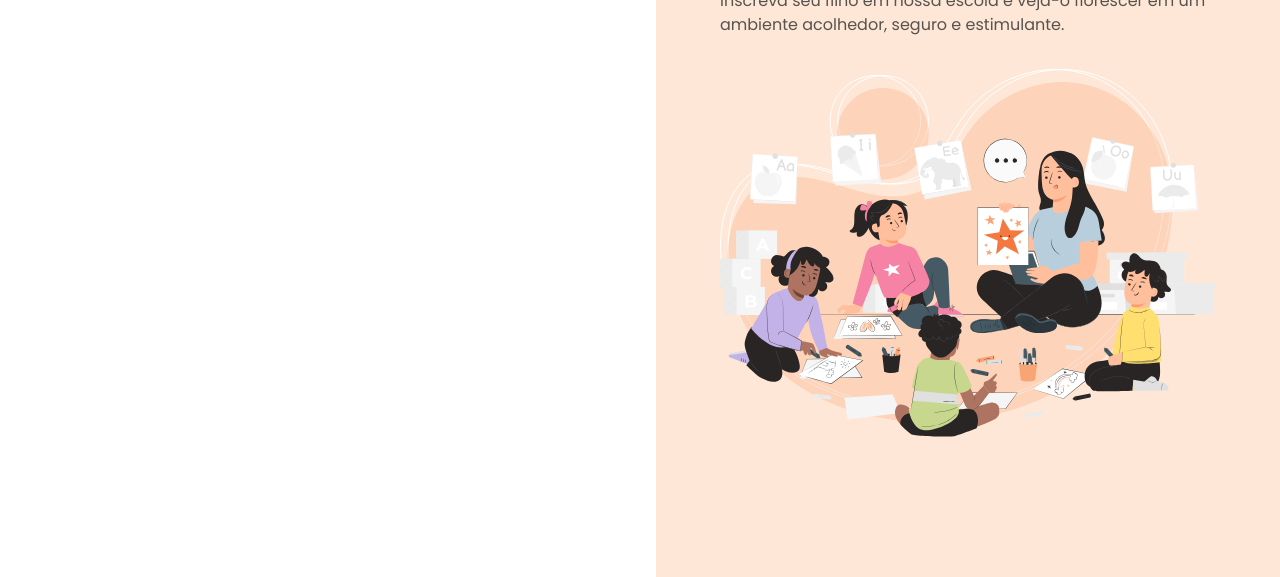
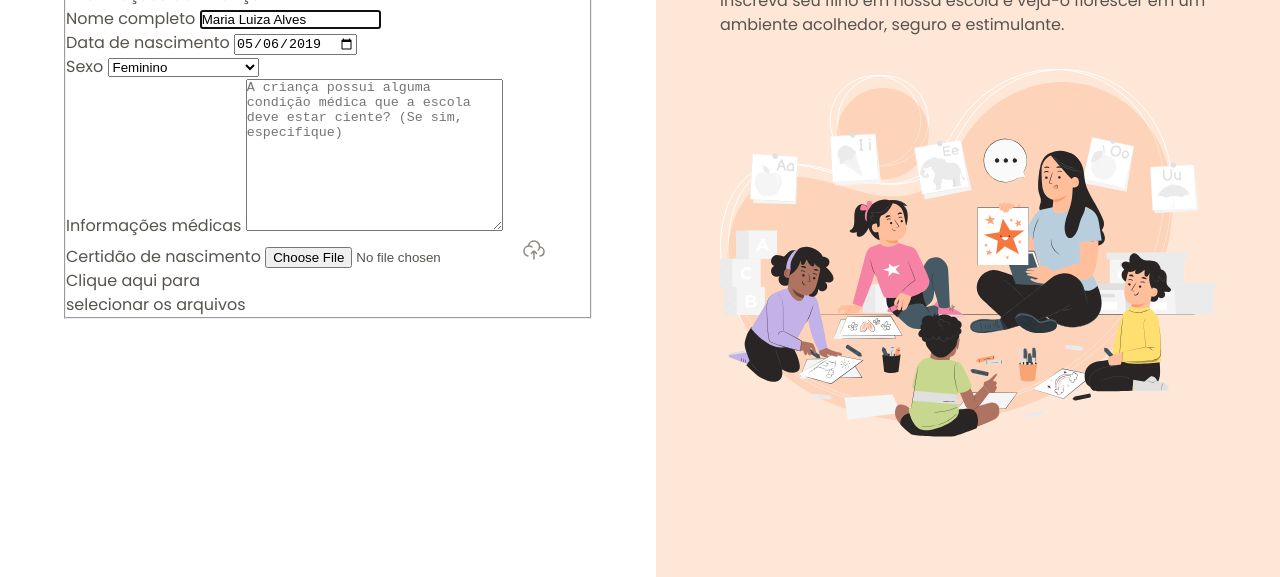
Before and after one commit to gabnunesdev/formulario-de-matricula, a plain HTML site: page index.html in a window 1280 px wide. Shown: the part 223-800 px from the top of the page. Drawn offline with Linux system fonts and the light colour scheme.

Commit message:
structuring form

```diff
--- a/index.html
+++ b/index.html
@@ -32,6 +32,65 @@
               Preencha os dados abaixo para matricular seu filho na escola de
               educação infantil Estrelas do Amanhã.
             </p>
+            <form
+              method="post"
+              enctype="multipart/form-data"
+              class="child-info"
+            >
+              <fieldset>
+                <legend>Informações da Criança</legend>
+                <div class="input-wrapper">
+                  <label for="fullname">Nome completo</label>
+                  <input
+                    type="text"
+                    name="fullname"
+                    id="fullname"
+                    value="Maria Luiza Alves"
+                    autofocus
+                  />
+                </div>
+
+                <div class="input-wrapper">
+                  <label for="birth">Data de nascimento</label>
+                  <input
+                    type="date"
+                    name="birth"
+                    id="birth"
+                    value="2019-05-06"
+                    lang="pt-BR"
+                  />
+                </div>
+
+                <div class="input-wrapper">
+                  <label for="gender-select">Sexo</label>
+                  <select name="gender-select" id="gender-select">
+                    <option value="female">Feminino</option>
+                    <option value="male">Masculino</option>
+                    <option value="na">Prefiro não responder</option>
+                  </select>
+                </div>
+
+                <div class="textarea-wrapper">
+                  <label for="medical-info">Informações médicas</label>
+                  <textarea
+                    name="medical-info"
+                    id="medical-info"
+                    cols="30"
+                    rows="10"
+                    placeholder="A criança possui alguma condição médica que a escola deve estar ciente? (Se sim, especifique)"
+                  ></textarea>
+                </div>
+                <div class="droparea-wrapper">
+                  <label for="birth-file">Certidão de nascimento</label>
+                  <input type="file" name="birth=file" id="birth-file" />
+                  <img src="assets/icons/cloud-upload.svg" alt="" />
+                  <p>
+                    Clique aqui para <br />
+                    selecionar os arquivos
+                  </p>
+                </div>
+              </fieldset>
+            </form>
           </div>
         </div>
       </main>
@@ -45,9 +104,15 @@
               <span>aprendizado</span>
               conta
             </h2>
-            <p>Inscreva seu filho em nossa escola e veja-o florescer em um ambiente acolhedor, seguro e estimulante.</p>
+            <p>
+              Inscreva seu filho em nossa escola e veja-o florescer em um
+              ambiente acolhedor, seguro e estimulante.
+            </p>
           </header>
-          <img src="assets/Illustration.svg" alt="ilustração de uma professora com alunos">
+          <img
+            src="assets/Illustration.svg"
+            alt="ilustração de uma professora com alunos"
+          />
         </div>
       </aside>
     </div>
--- a/styles/global.css
+++ b/styles/global.css
@@ -10,20 +10,22 @@
   --text-sm: 400 0.875rem/1.4 var(--font-family);
 
   --text-primary: #292524;
-  --text-secondary: #57534E;
-  --text-tertiary: #8F8881;
-  --text-highlight: #E43A12;
+  --text-secondary: #57534e;
+  --text-tertiary: #8f8881;
+  --text-highlight: #e43a12;
 
-  --surface-primary: #FFFFFF;
-  --surface-secondary: #FEE7D6;
+  --surface-primary: #ffffff;
+  --surface-secondary: #fee7d6;
 
-  --stroke-default: #D6D3D1;
-  --stroke-highlight: #F3541C;
-  --semantic-error: #DC2626;
+  --stroke-default: #d6d3d1;
+  --stroke-highlight: #f3541c;
+  --semantic-error: #dc2626;
 }
 
 body {
   overflow: hidden;
+  font: var(--text);
+  color: var(--text-secondary);
 }
 
 p {
```
